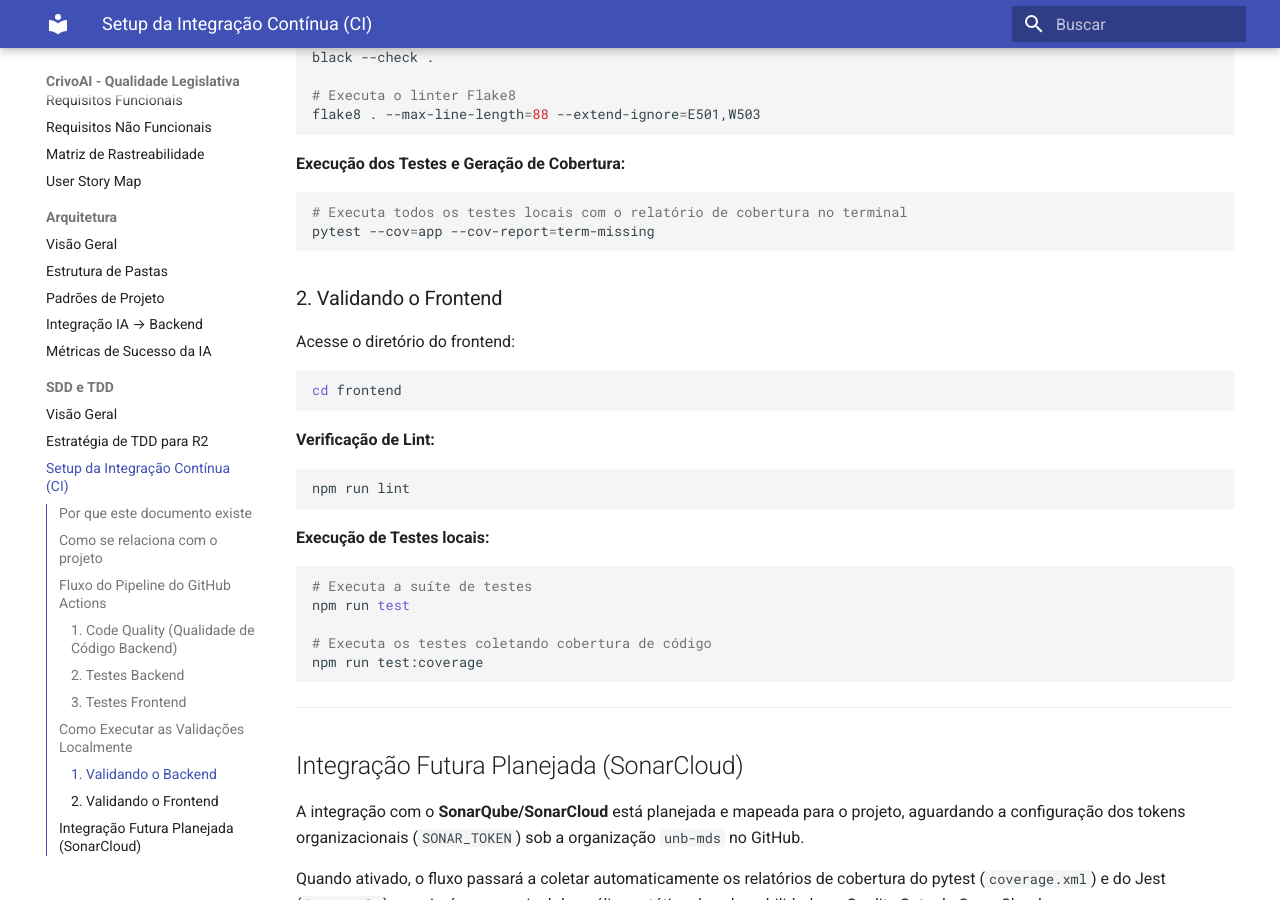
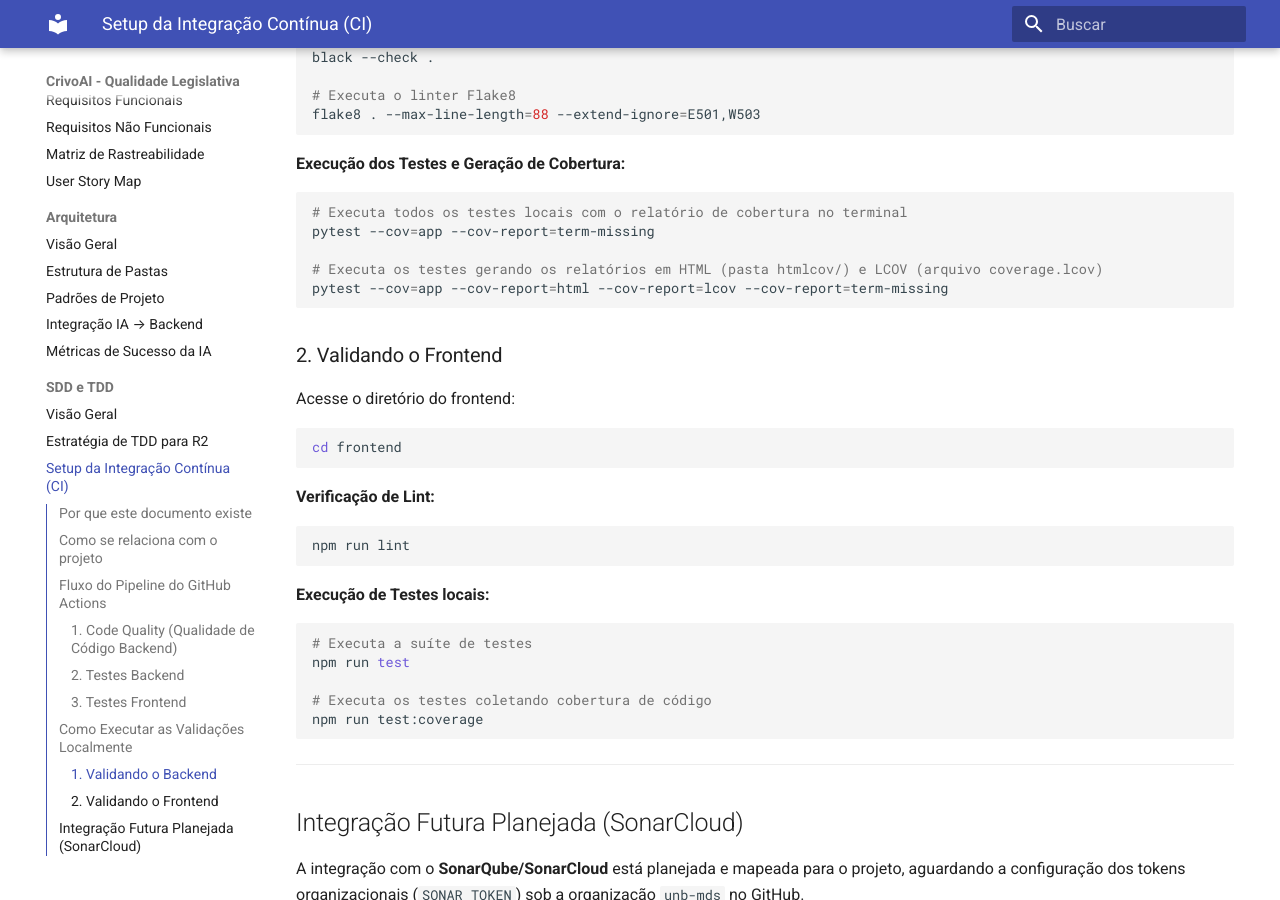
Before and after one commit to unb-mds/2026-1-Squad07, an MkDocs documentation site: the page built from docs/dev/ci-setup.md, in a window 1280 px wide and 900 px high, scrolled down 1939 px. Built offline with MkDocs 1.6.1 and Material for MkDocs 9.7.7, drawn with Linux system fonts in a browser that asks for light colours.

Commit message:
docs: atualiza guia de CI com instruções para gerar relatório local

````diff
--- a/docs/dev/ci-setup.md
+++ b/docs/dev/ci-setup.md
@@ -76,6 +76,9 @@ flake8 . --max-line-length=88 --extend-ignore=E501,W503
 ```bash
 # Executa todos os testes locais com o relatório de cobertura no terminal
 pytest --cov=app --cov-report=term-missing
+
+# Executa os testes gerando os relatórios em HTML (pasta htmlcov/) e LCOV (arquivo coverage.lcov)
+pytest --cov=app --cov-report=html --cov-report=lcov --cov-report=term-missing
 ```
 
 ### 2. Validando o Frontend
````
